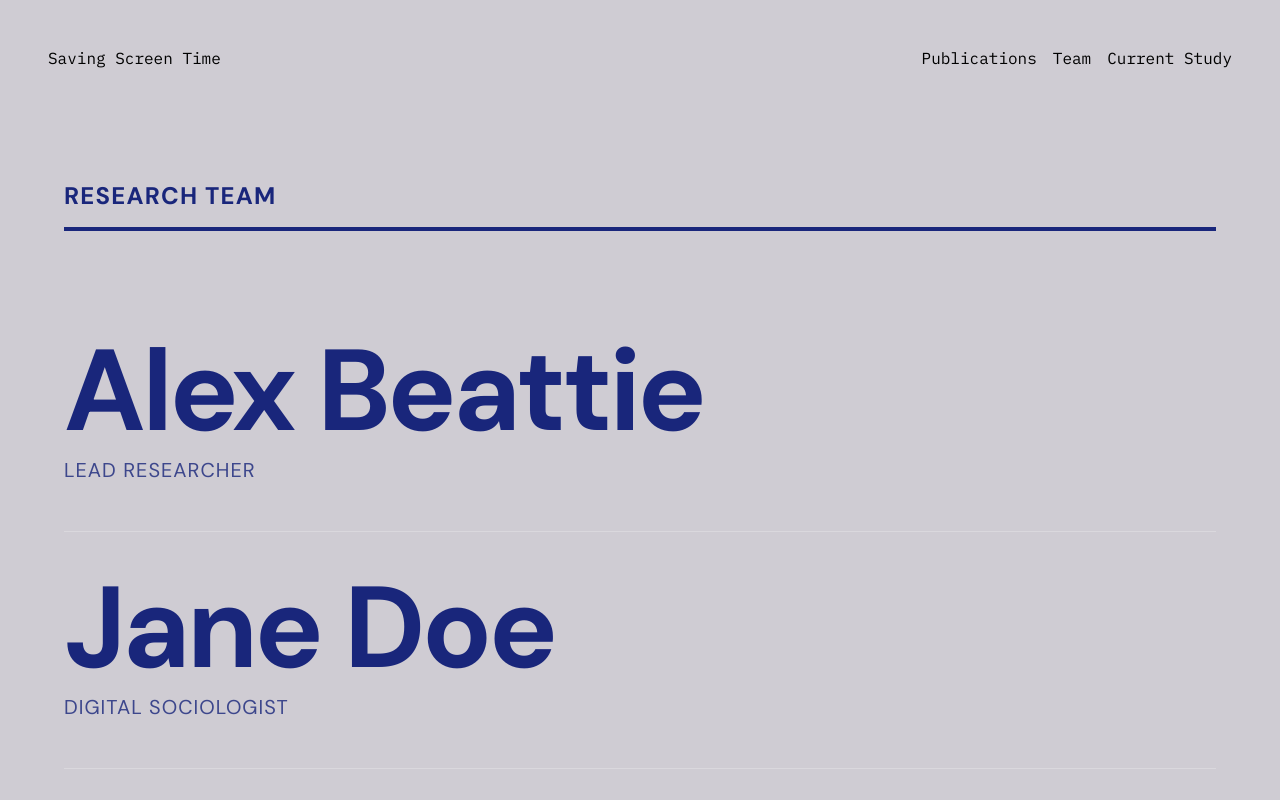
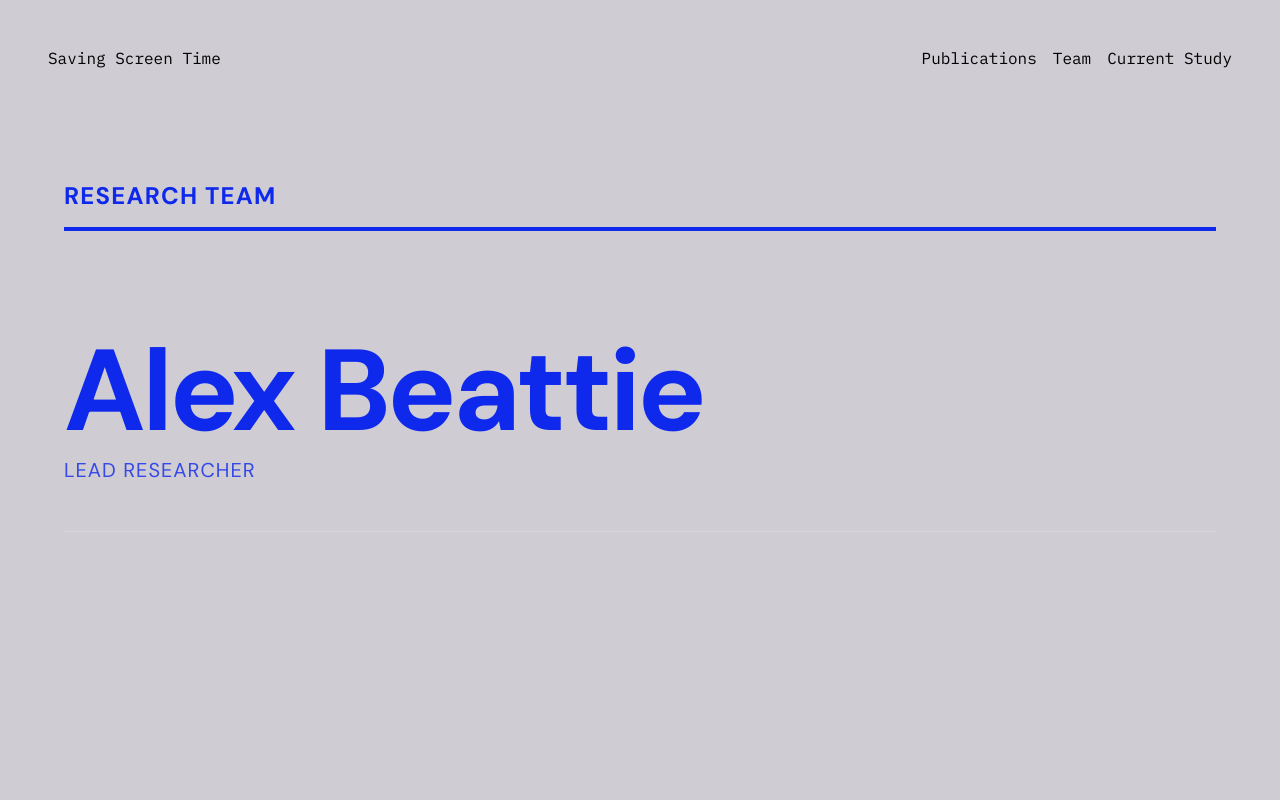
Before and after one commit to EthanSheafMorrison/Saving-Screen-Time, a Next.js app in the folder saving-screen-time-nextjs/: page /team in a window 1280 px wide. Shown: the top 800 px of the page. Built offline with nearby package versions, Linux system fonts and the light colour scheme.

Commit message:
little touch up

```diff
--- a/saving-screen-time-nextjs/src/app/globals.css
+++ b/saving-screen-time-nextjs/src/app/globals.css
@@ -1,10 +1,10 @@
 /* CSS RESET & VARIABLES */
 :root {
-    --red: #ff0073;
-    --blue: #19267b;
-    --yellow: #FFE609;
-    --green: #00B939;
-    --neon: #FFE609;
+    --red: #ff0000;
+    --blue: #0F29EC;
+    --yellow: #E7FF00;
+    --green: #E7FF00;
+    --neon: #E7FF00;
     --black: #050505;
     --white: #CFCCD3;
 }
@@ -229,6 +229,7 @@ body {
 .stripe-blue { background-color: var(--blue); color: var(--red); }
 .stripe-yellow { background-color: var(--yellow); color: var(--black); }
 .stripe-green { background-color: var(--green); color: var(--white); }
+.stripe-red { background-color: var(--red); color: var(--white); }
 
 .stripe-giant-text {
     position: absolute;
@@ -284,7 +285,7 @@ body {
     height: auto;
     display: block;
     margin: 1rem 0;
-    mix-blend-mode: difference; /* Adds a harsh ink-like interaction with the background */
+
     z-index: 5000;
 
     /* Apply the animation: 6 seconds, smooth ease, loops forever */
--- a/saving-screen-time-nextjs/src/app/team/page.tsx
+++ b/saving-screen-time-nextjs/src/app/team/page.tsx
@@ -7,10 +7,10 @@ export default function Team() {
         <div className="team-member">
             <h3 className="team-name">Alex Beattie</h3>
             <div className="team-role">Lead Researcher</div>
-            <img className="team-hover-img" src="https://images.unsplash.com/photo-1507003211169-0a1dd7228f2d?w=800&q=80" alt="Portrait of Alex Beattie" />
+            <img className="team-hover-img" src="/Images/alex.webp" alt="Portrait of Alex Beattie" />
         </div>
 
-        <div className="team-member">
+        {/* <div className="team-member">
             <h3 className="team-name">Jane Doe</h3>
             <div className="team-role">Digital Sociologist</div>
             <img className="team-hover-img" src="https://images.unsplash.com/photo-1534528741775-53994a69daeb?w=800&q=80" alt="Portrait of Jane Doe" />
@@ -20,7 +20,7 @@ export default function Team() {
             <h3 className="team-name">Marcus Chen</h3>
             <div className="team-role">Data Analyst</div>
             <img className="team-hover-img" src="https://images.unsplash.com/photo-1500648767791-00dcc994a43e?w=800&q=80" alt="Portrait of Marcus Chen" />
-        </div>
+        </div> */}
     </div>
 </section>
   );
```
Also changed, not shown: saving-screen-time-nextjs/src/app/page.tsx (+4 -3 lines), saving-screen-time-nextjs/public/Images/alex.webp (added), 1 other file (tests, documents, lock files or other folders).
